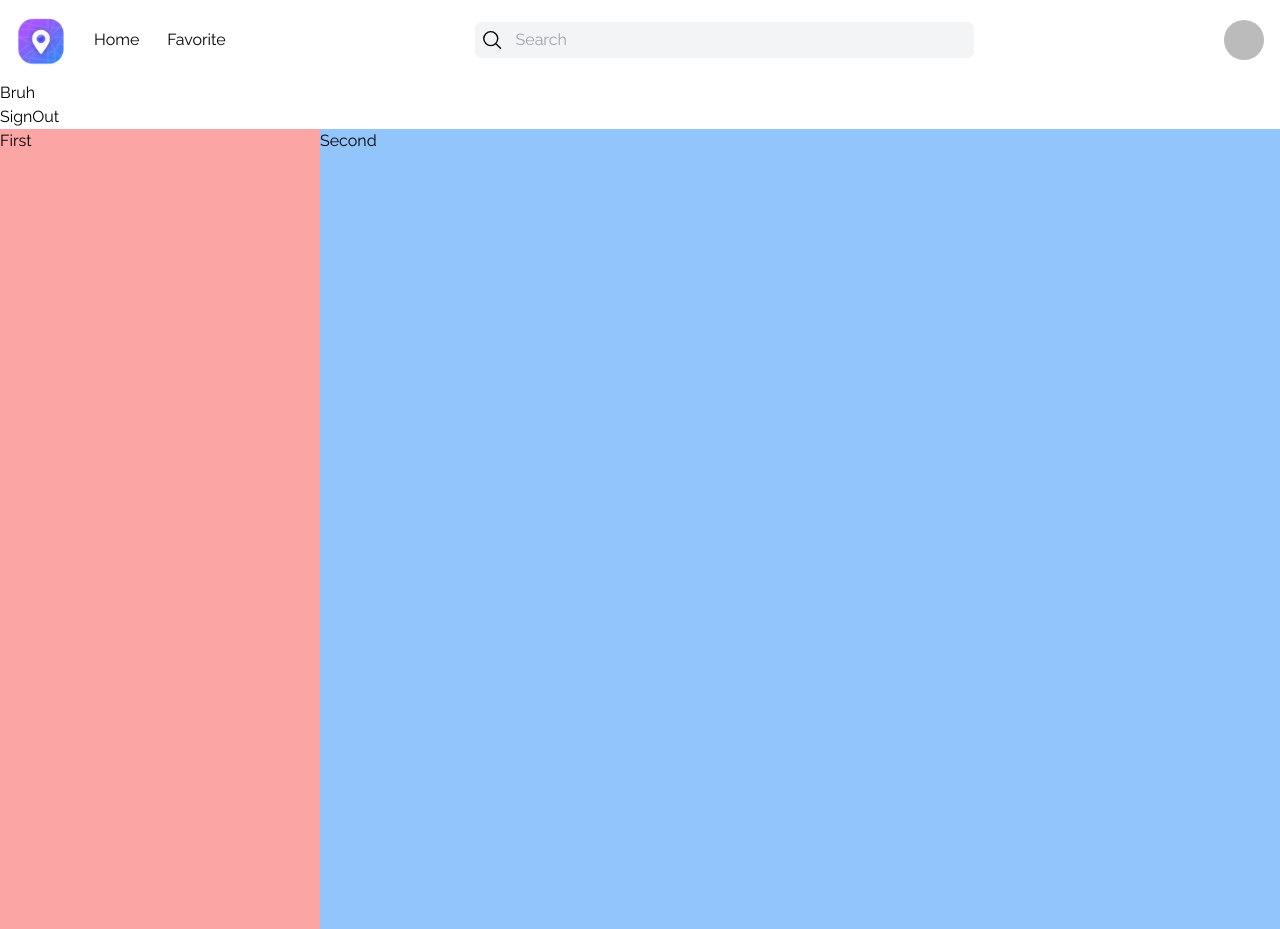
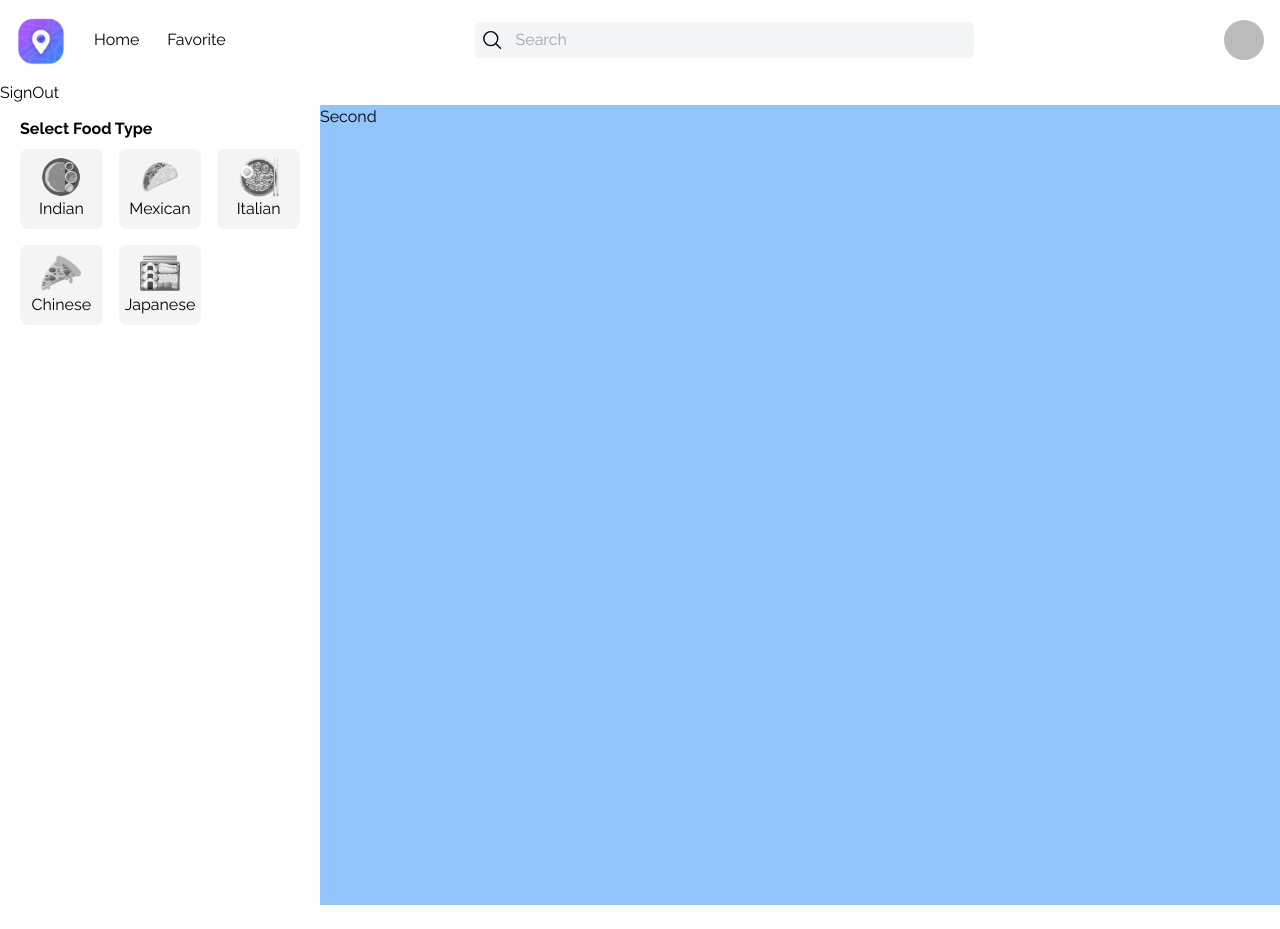
Before and after one commit to itsmandrew/Travel-App, a Next.js app in the folder google-map-place/: page / in a window 1280 px wide. After the commit the page ends 905 px from the top, so only its background shows below. Built offline with nearby package versions, Linux system fonts and the light colour scheme; no server answers; sample sign-in values are in the browser's storage.

Commit message:
Finished CategoryList

```diff
--- a/google-map-place/app/components/Home/CategoryList.js
+++ b/google-map-place/app/components/Home/CategoryList.js
@@ -1,7 +1,30 @@
-import React from "react";
+import React, { useState } from "react";
+import Data from "../../../Shared/Data";
+import Image from "next/image";
 
 function CategoryList() {
-  return <div>CategoryList</div>;
+  const [categoryList, setCategoryList] = useState(Data.CategoryListData);
+  const [selectedCategory, setSelectedCategory] = useState();
+  return (
+    <div>
+      <h2 className="font-bold px-2">Select Food Type</h2>
+      <div className="grid grid-cols-1 md:grid-cols-2 lg:grid-cols-3">
+        {categoryList.map((item, index) => (
+          <div
+            key={index}
+            className={`flex flex-col justify-center items-center bg-gray-100
+          p-2 m-2 rounded-lg grayscale hover:grayscale-0 cursor-pointer
+           border-blue-400
+          ${selectedCategory == index ? "grayscale-0 border-[1px] " : null}`}
+            onClick={() => setSelectedCategory(index)}
+          >
+            <Image src={item.icon} alt={item.name} width={40} height={40} />
+            {item.name}
+          </div>
+        ))}
+      </div>
+    </div>
+  );
 }
 
 export default CategoryList;
--- a/google-map-place/app/page.js
+++ b/google-map-place/app/page.js
@@ -3,6 +3,7 @@ import { signOut, useSession } from "next-auth/react";
 import Image from "next/image";
 import { useRouter } from "next/navigation";
 import { useEffect } from "react";
+import CategoryList from "./components/Home/CategoryList";
 
 export default function Home() {
   const { data: session } = useSession();
@@ -15,10 +16,11 @@ export default function Home() {
   }, [session]);
   return (
     <div>
-      <h2>Bruh</h2>
       <button onClick={() => signOut()}>SignOut</button>
       <div className="grid grid-cols-4 h-screen">
-        <div className="bg-red-300">First</div>
+        <div className="p-3">
+          <CategoryList />{" "}
+        </div>
         <div className="bg-blue-300 col-span-3">Second</div>
       </div>
     </div>
```
